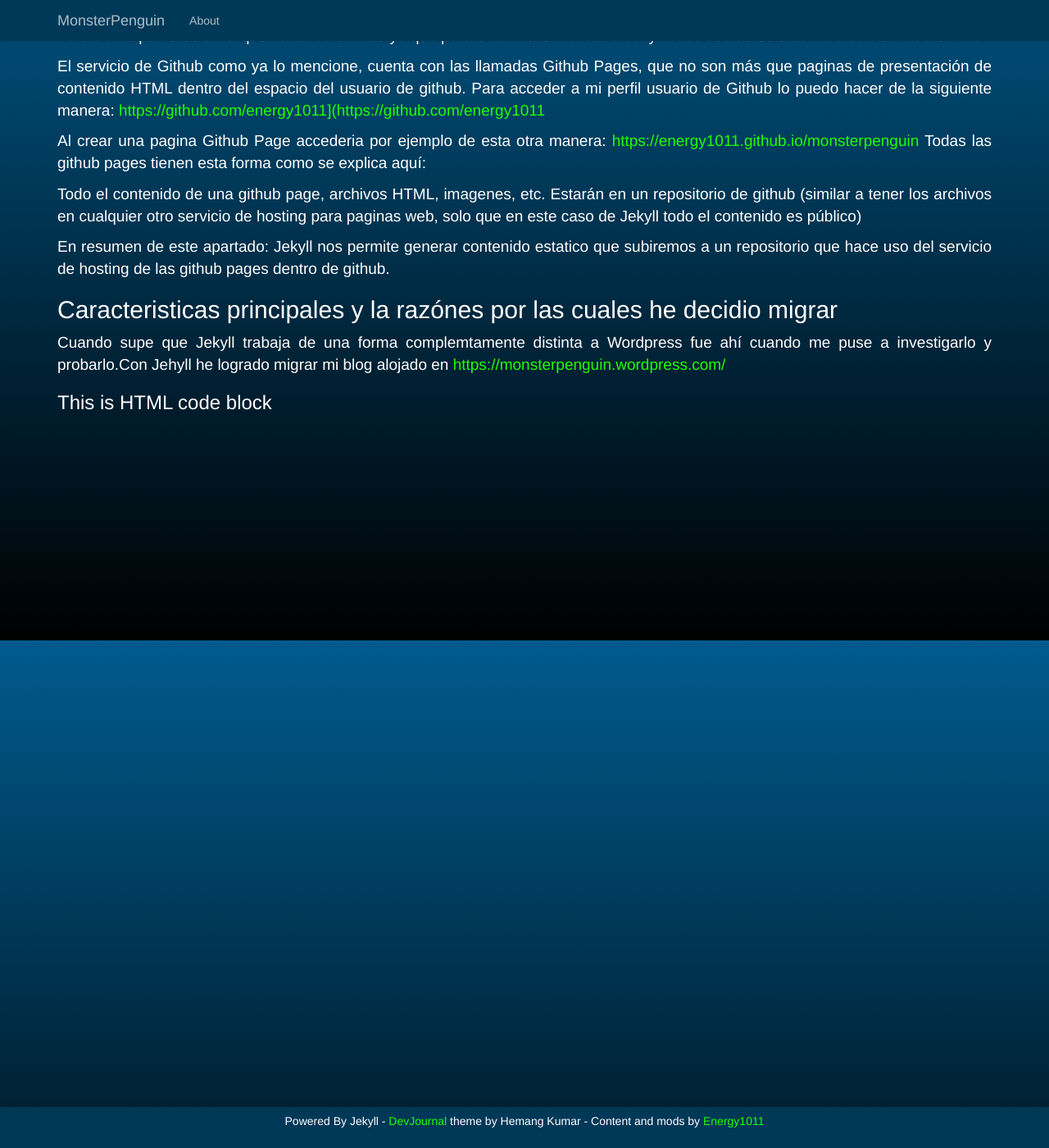
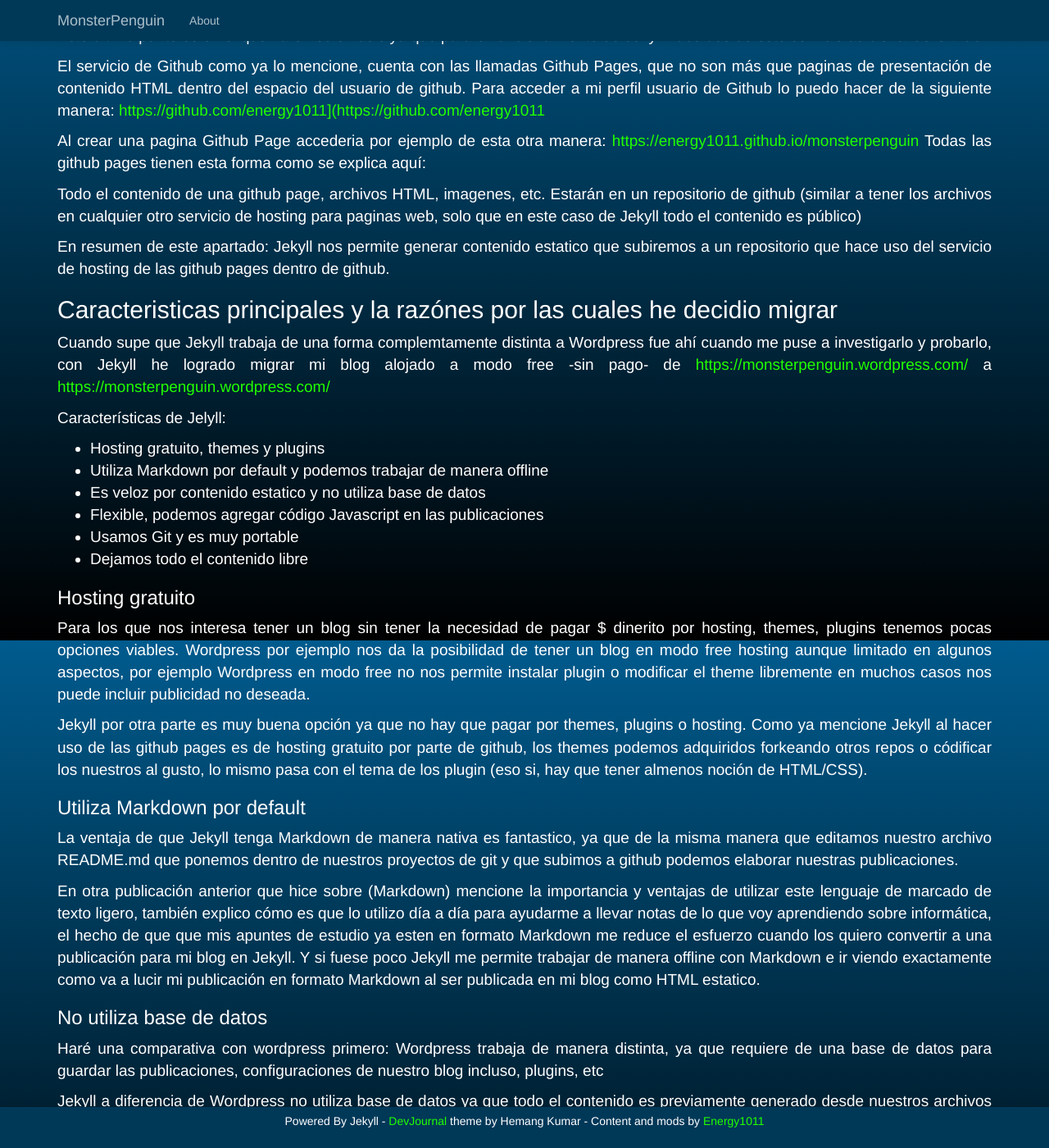
Before and after one commit to Energy1011/monsterpenguin, a Jekyll site: the page built from _posts/2017-07-10-first-post.md, in a window 1280 px wide and 1400 px high, scrolled down 1019 px. Shown: the whole window at 82% size. Built offline with Jekyll 4.4.1, drawn with Linux system fonts in a browser that asks for light colours; nearby versions of some CDN libraries; some web fonts are replaced; some of the changed text lies outside the part shown.

Commit message:
Update Hello Jekyll post

```diff
--- a/_posts/2017-07-10-first-post.md
+++ b/_posts/2017-07-10-first-post.md
@@ -44,8 +44,50 @@
 
 ## Caracteristicas principales y la razónes por las cuales he decidio migrar
 
-Cuando supe que Jekyll trabaja de una forma complemtamente distinta a Wordpress fue ahí cuando me puse a investigarlo y probarlo.Con Jehyll he logrado migrar mi blog alojado en [https://monsterpenguin.wordpress.com/](https://monsterpenguin.wordpress.com/)
-### This is HTML code block
+Cuando supe que Jekyll trabaja de una forma complemtamente distinta a Wordpress fue ahí cuando me puse a investigarlo y probarlo, con Jekyll he logrado migrar mi blog alojado a modo free -sin pago- de <https://monsterpenguin.wordpress.com/> a <https://monsterpenguin.wordpress.com/>
+
+Características de Jelyll:
+- Hosting gratuito, themes y plugins
+- Utiliza Markdown por default y podemos trabajar de manera offline
+- Es veloz por contenido estatico y no utiliza base de datos
+- Flexible, podemos agregar código Javascript en las publicaciones
+- Usamos Git y es muy portable
+- Dejamos todo el contenido libre
+
+### Hosting gratuito
+Para los que nos interesa tener un blog sin tener la necesidad de pagar $ dinerito por hosting, themes, plugins tenemos pocas opciones viables. Wordpress por ejemplo nos da la posibilidad de tener un blog en modo free hosting aunque limitado en algunos aspectos, por ejemplo Wordpress en modo free no nos permite instalar plugin o modificar el theme libremente en muchos casos nos puede incluir publicidad no deseada.
+
+Jekyll por otra parte es muy buena opción ya que no hay que pagar por themes, plugins o hosting. Como ya mencione Jekyll al hacer uso de las github pages es de hosting gratuito por parte de github, los themes podemos adquiridos forkeando otros repos o códificar los nuestros al gusto, lo mismo pasa con el tema de los plugin (eso si, hay que tener almenos noción de HTML/CSS).
+
+### Utiliza Markdown por default
+La ventaja de que Jekyll tenga Markdown de manera nativa es fantastico, ya que de la misma manera que editamos nuestro archivo README.md que ponemos dentro de nuestros proyectos de git y que subimos a github podemos elaborar nuestras publicaciones.
+
+En otra publicación anterior que hice sobre (Markdown) mencione la importancia y ventajas de utilizar este lenguaje de marcado de texto ligero, también explico cómo es que lo utilizo día a día para ayudarme a llevar notas de lo que voy aprendiendo sobre informática, el hecho de que que mis apuntes de estudio ya esten en formato Markdown me reduce el esfuerzo cuando los quiero convertir a una publicación para mi blog en Jekyll. Y si fuese poco Jekyll me permite trabajar de manera offline con Markdown e ir viendo exactamente como va a lucir mi publicación en formato Markdown al ser publicada en mi blog como HTML estatico.
+
+### No utiliza base de datos
+Haré una comparativa con wordpress primero: Wordpress trabaja de manera distinta, ya que requiere de una base de datos para guardar las publicaciones, configuraciones de nuestro blog incluso, plugins, etc
+
+Jekyll a diferencia de Wordpress no utiliza base de datos ya que todo el contenido es previamente generado desde nuestros archivos Markdown que esten dentro de nuestra carpeta *_posts* a archivos html estaticos para ser adquiridos desde la carpeta *_site*. Lo anterior nos demuestra que Jekyll no necesita hacer consultas a una base de datos para obtener las publicaciones de nuestro blog, lo que hace es obtener el archivo html dentro de la carpeta *_site* esto lo hace veloz comparandolo con wordpress.
+
+Otra ventaja de no tener base de datos para nuestro blog es que nos despreocupamos por inyecciones SQL u otros tipos de ataques a la base de datos de nuestro sitio, ya que simplemente no cuenta con una.
+
+### Flexible, podemos agregar código Javascript en las publicaciones
+Jekyll es totalmente flexible, todo el código de nuestro blog con esta herramienta puede ser modificado, incluso podemos agregar código Javascript dentro de nuestras publicaciones, temas, templates. Para modificar el comportamiento de nuestro sitio, cosa que con Wordpress en modo free no podemos realizar.
+
+Si quisieramos por ejemplo agregar google analytics para ver las estadisticas de visitas en nuestro blog o implementar un buscador de publicaciones en Jekyll, podemos lograrlo.
+
+### Usamos Git y es muy portable
+
+Otro tema importante aparte de las copias de seguridad es la portabilidad, Jekyll al usar archivos markdown dentro de un repositorio nos da una portabilidad simple y poderosa.
+
+Tareas como realizar backups, exportar publicaciones y llevar el control de versiones son simples con Jekyll.
+
+El utilizar git para llevar nuestro blog nos ayuda a darle un seguimiento profesional de versiones a nuestro blog, podemos llevar el control de cambios de una manera muy precisa.
+
+Los respaldos y copias de todo nuestro blog las tendremos locales y remotas en los servidores de github.
+
+### Resumen
+Jekyll es una muy buena opción para todas las personas que quieran tener un blog gratuito, flexible, ligero y además cercanamente vinculado con su cuenta de github, ya que esto ultimo puede ser una gran ventaja, si ya tenemos bastantes seguidores en github, facilmente pueden enterarse de nuestro blog y sirve como buena referencia.
 {% highlight html linenos %}
 
 {% endhighlight %}
```
